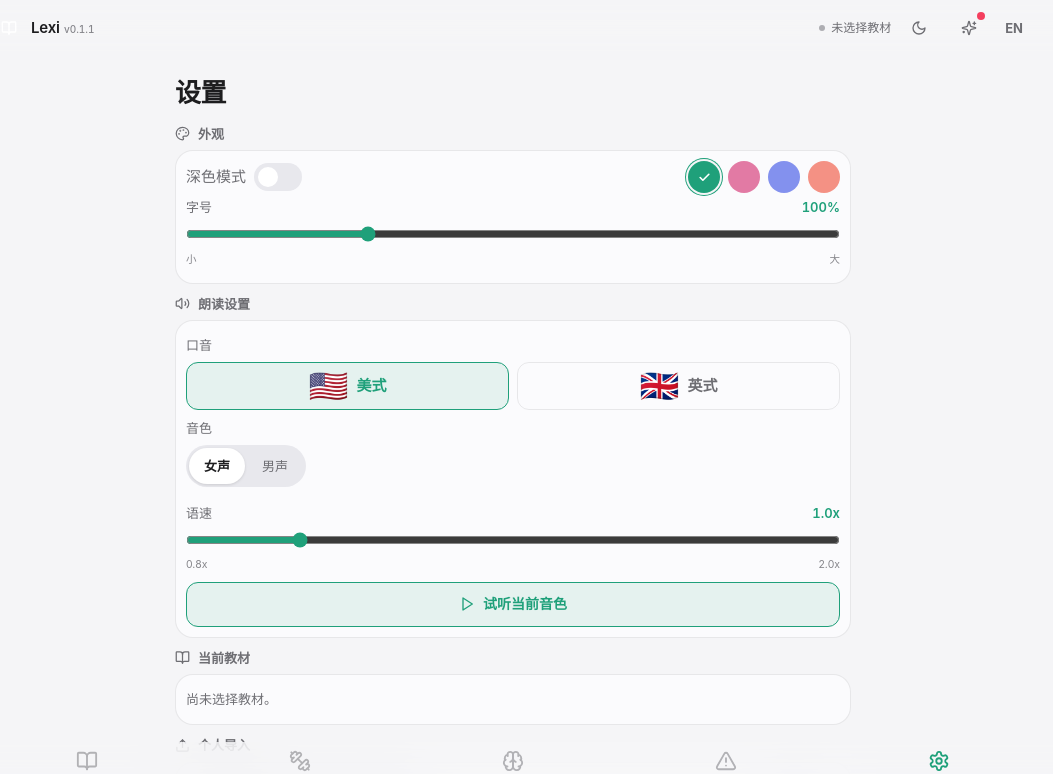
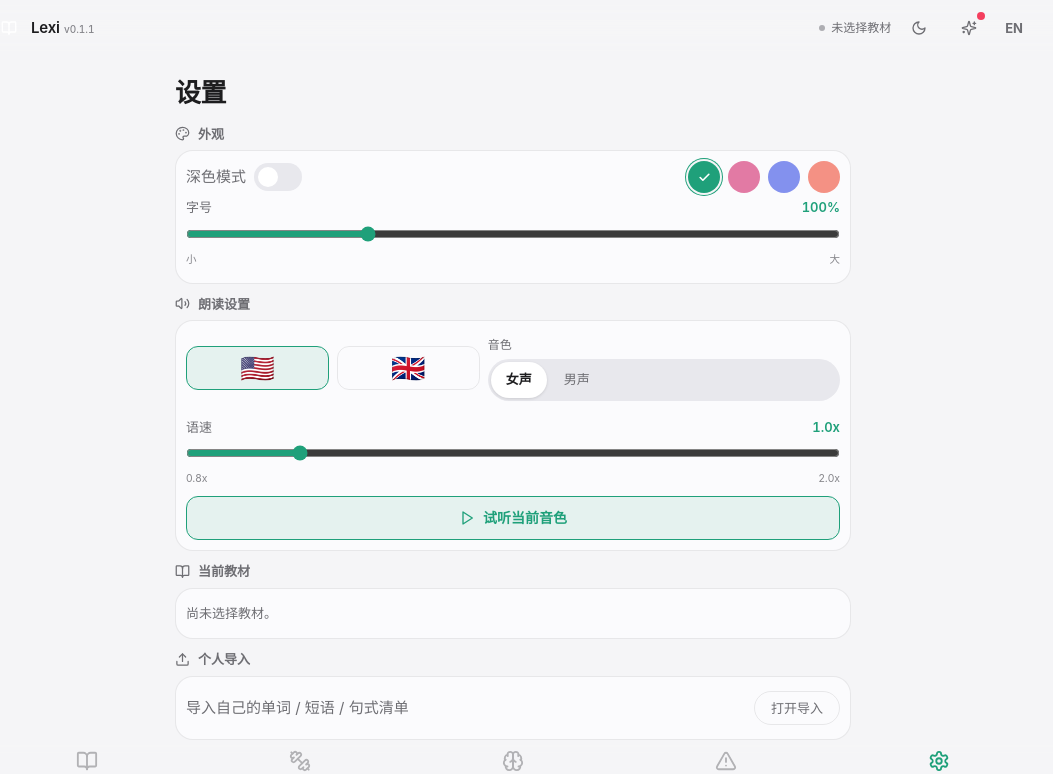
Before and after one commit to irkythedev/lexi, a React (Vite) app: page /settings in a window 1280 px wide. Shown: the top 774 px of the page, without its empty margins (127-1180 px from the left). Built offline with nearby package versions, Linux system fonts and the light colour scheme; no server answers.

Commit message:
fix: compact accent+gender row in settings

```diff
--- a/src/views/SettingsView.tsx
+++ b/src/views/SettingsView.tsx
@@ -83,22 +83,22 @@ export default function SettingsView() {
       </Section>
 
       <Section icon={Volume2} title={t('ttsSettings', locale)}>
-        <div className="py-1">
-          <div className="mb-1.5 text-[calc(13px*var(--type-scale))] text-[var(--color-text-2)]">{t('accent', locale)}</div>
-          {/* 大旗帜口音切换按钮 */}
-          <div className="flex gap-2">
+        {/* 口音（国旗）+ 音色（女/男声）同一行 */}
+        <div className="flex items-center gap-2 py-1">
+          <div className="flex flex-1 gap-2">
             {(['us', 'uk'] as const).map((v) => (
               <button key={v} onClick={() => { setTts({ accent: v }); toast(v === 'us' ? t('toastAccentUs', locale) : t('toastAccentUk', locale), 'info'); }}
-                className={`press flex h-12 flex-1 items-center justify-center gap-2 rounded-xl border text-[calc(15px*var(--type-scale))] font-semibold transition ${tts.accent === v ? 'border-[var(--color-accent)] bg-[var(--color-accent)]/10 text-[var(--color-accent)]' : 'border-[var(--color-hairline)] text-[var(--color-text-2)]'}`}>
-                <span className="text-[2rem] leading-none">{v === 'us' ? '🇺🇸' : '🇬🇧'}</span>
-                <span>{v === 'us' ? t('accentUs', locale) : t('accentUk', locale)}</span>
+                className={`press flex flex-1 items-center justify-center rounded-xl border text-[calc(15px*var(--type-scale))] font-semibold transition ${tts.accent === v ? 'border-[var(--color-accent)] bg-[var(--color-accent)]/10' : 'border-[var(--color-hairline)]'}`}
+                style={{ height: '2.75rem' }}
+                aria-label={v === 'us' ? t('accentUs', locale) : t('accentUk', locale)}>
+                <span className="text-[1.75rem] leading-none">{v === 'us' ? '🇺🇸' : '🇬🇧'}</span>
               </button>
             ))}
           </div>
-        </div>
-        <div className="py-1">
-          <div className="mb-1.5 text-[calc(13px*var(--type-scale))] text-[var(--color-text-2)]">{t('voiceGender', locale)}</div>
-          <Segmented options={[{ value: 'female', label: t('genderFemale', locale) }, { value: 'male', label: t('genderMale', locale) }]} value={tts.gender} onChange={(v) => { setTts({ gender: v as 'female' | 'male' }); toast(v === 'female' ? t('toastGenderFemale', locale) : t('toastGenderMale', locale), 'info'); }} />
+          <div className="flex flex-[1.2] flex-col gap-1">
+            <span className="text-[calc(12px*var(--type-scale))] text-[var(--color-text-2)]">{t('voiceGender', locale)}</span>
+            <Segmented options={[{ value: 'female', label: t('genderFemale', locale) }, { value: 'male', label: t('genderMale', locale) }]} value={tts.gender} onChange={(v) => { setTts({ gender: v as 'female' | 'male' }); toast(v === 'female' ? t('toastGenderFemale', locale) : t('toastGenderMale', locale), 'info'); }} />
+          </div>
         </div>
         <div className="mt-2 py-1">
           <div className="mb-1.5 flex items-center justify-between text-[calc(13px*var(--type-scale))] text-[var(--color-text-2)]">
```
